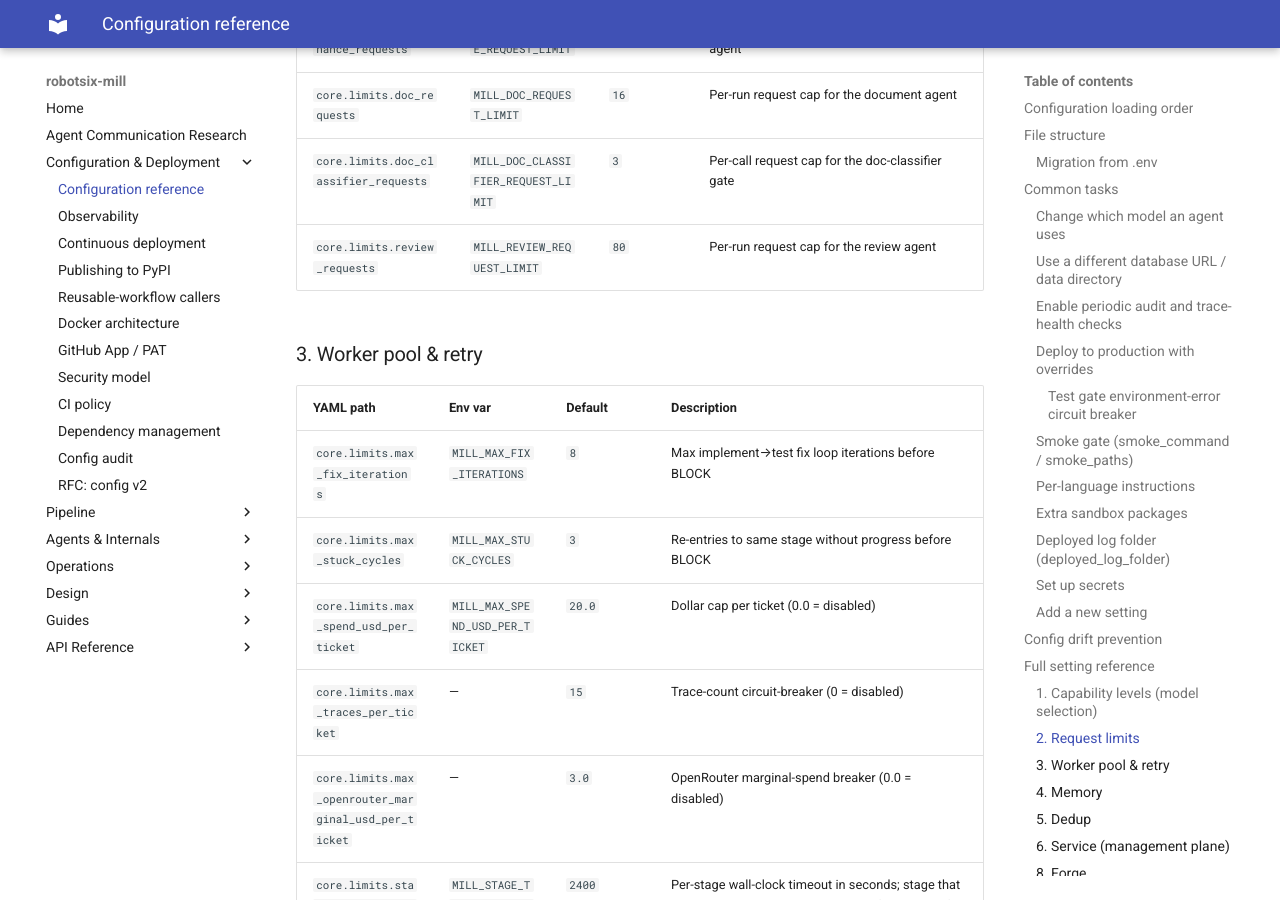
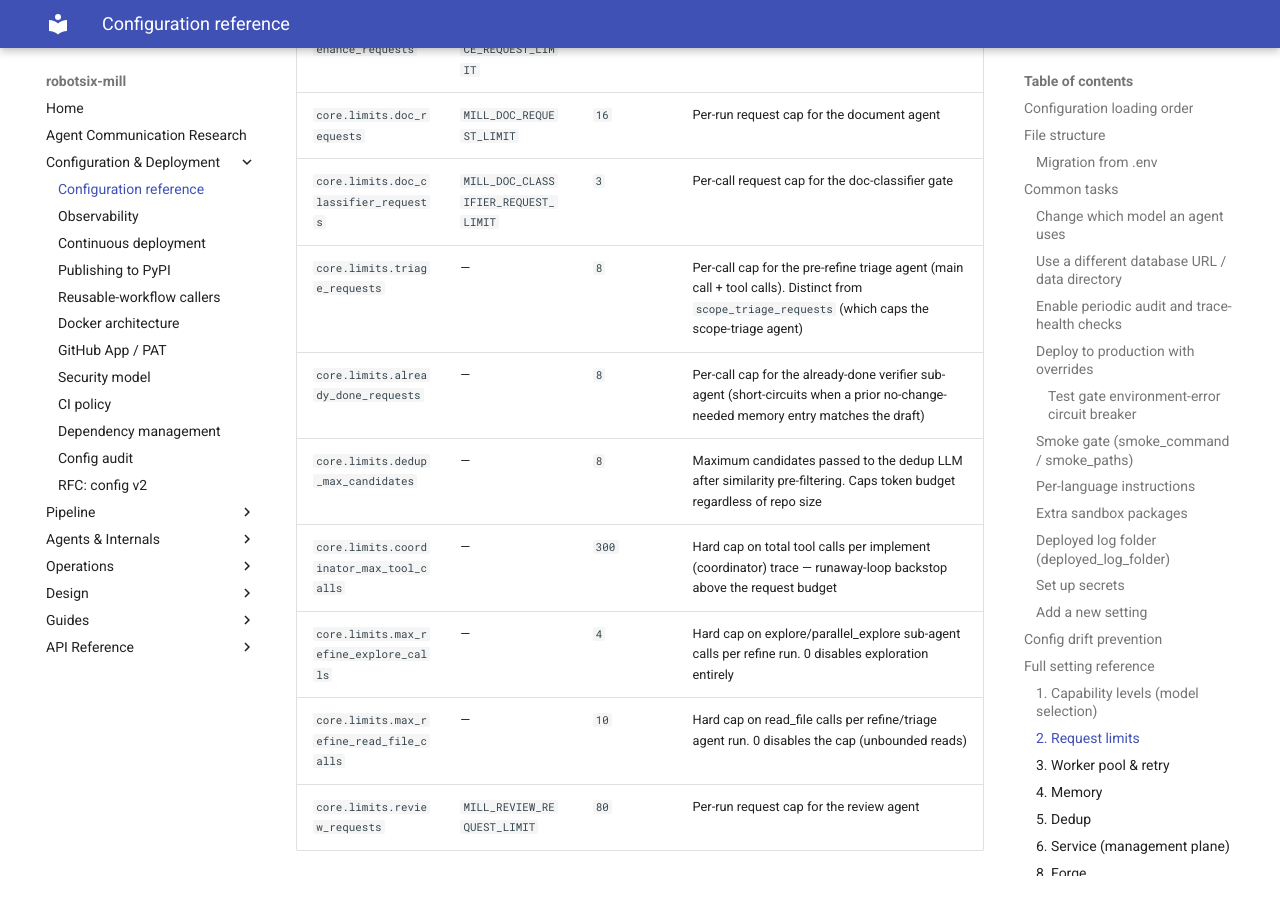
Before and after one commit to damien-robotsix/robotsix-mill, an MkDocs documentation site: the page built from docs/configuration.md, in a window 1280 px wide and 900 px high, scrolled down 9936 px. Built offline with MkDocs 1.6.1 and Material for MkDocs 9.7.7, drawn with Linux system fonts in a browser that asks for light colours.

Commit message:
mill: config drift: six request-limit fields missing from docs (20260628T092009Z-config-drift-six-request-limit-fields-mi-e604)

```diff
--- a/docs/configuration.md
+++ b/docs/configuration.md
@@ -406,6 +406,12 @@ the `claude` CLI in the container). These knobs govern that path:
 | `core.limits.maintenance_requests` | `MILL_MAINTENANCE_REQUEST_LIMIT` | `100` | Per-call request cap for the maintenance agent |
 | `core.limits.doc_requests` | `MILL_DOC_REQUEST_LIMIT` | `16` | Per-run request cap for the document agent |
 | `core.limits.doc_classifier_requests` | `MILL_DOC_CLASSIFIER_REQUEST_LIMIT` | `3` | Per-call request cap for the doc-classifier gate |
+| `core.limits.triage_requests` | — | `8` | Per-call cap for the pre-refine triage agent (main call + tool calls). Distinct from `scope_triage_requests` (which caps the scope-triage agent) |
+| `core.limits.already_done_requests` | — | `8` | Per-call cap for the already-done verifier sub-agent (short-circuits when a prior no-change-needed memory entry matches the draft) |
+| `core.limits.dedup_max_candidates` | — | `8` | Maximum candidates passed to the dedup LLM after similarity pre-filtering. Caps token budget regardless of repo size |
+| `core.limits.coordinator_max_tool_calls` | — | `300` | Hard cap on total tool calls per implement (coordinator) trace — runaway-loop backstop above the request budget |
+| `core.limits.max_refine_explore_calls` | — | `4` | Hard cap on explore/parallel_explore sub-agent calls per refine run. 0 disables exploration entirely |
+| `core.limits.max_refine_read_file_calls` | — | `10` | Hard cap on read_file calls per refine/triage agent run. 0 disables the cap (unbounded reads) |
 | `core.limits.review_requests` | `MILL_REVIEW_REQUEST_LIMIT` | `80` | Per-run request cap for the review agent |
 
 ### 3. Worker pool & retry
```
Also changed, not shown: CHANGELOG.md (+4 -0 lines).
